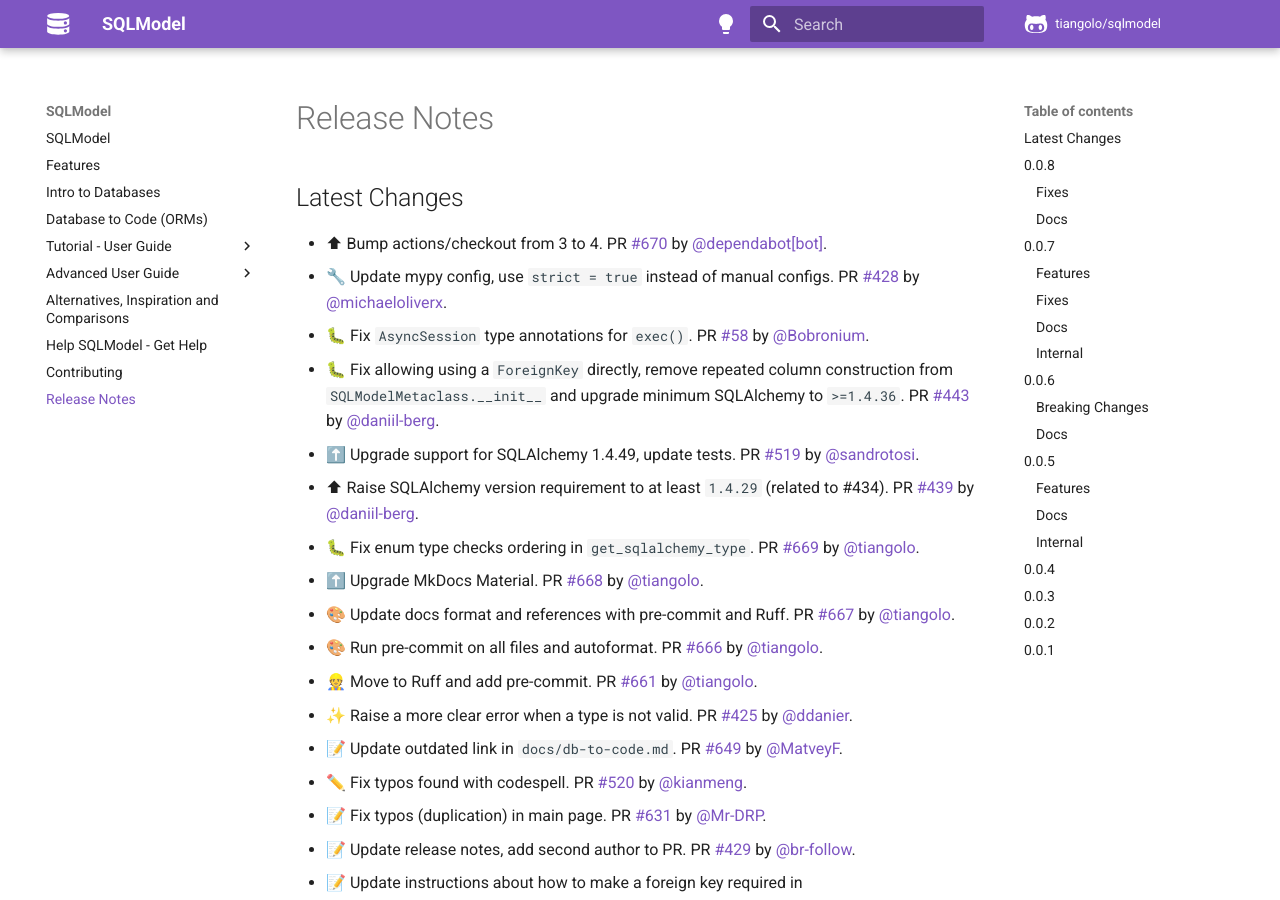
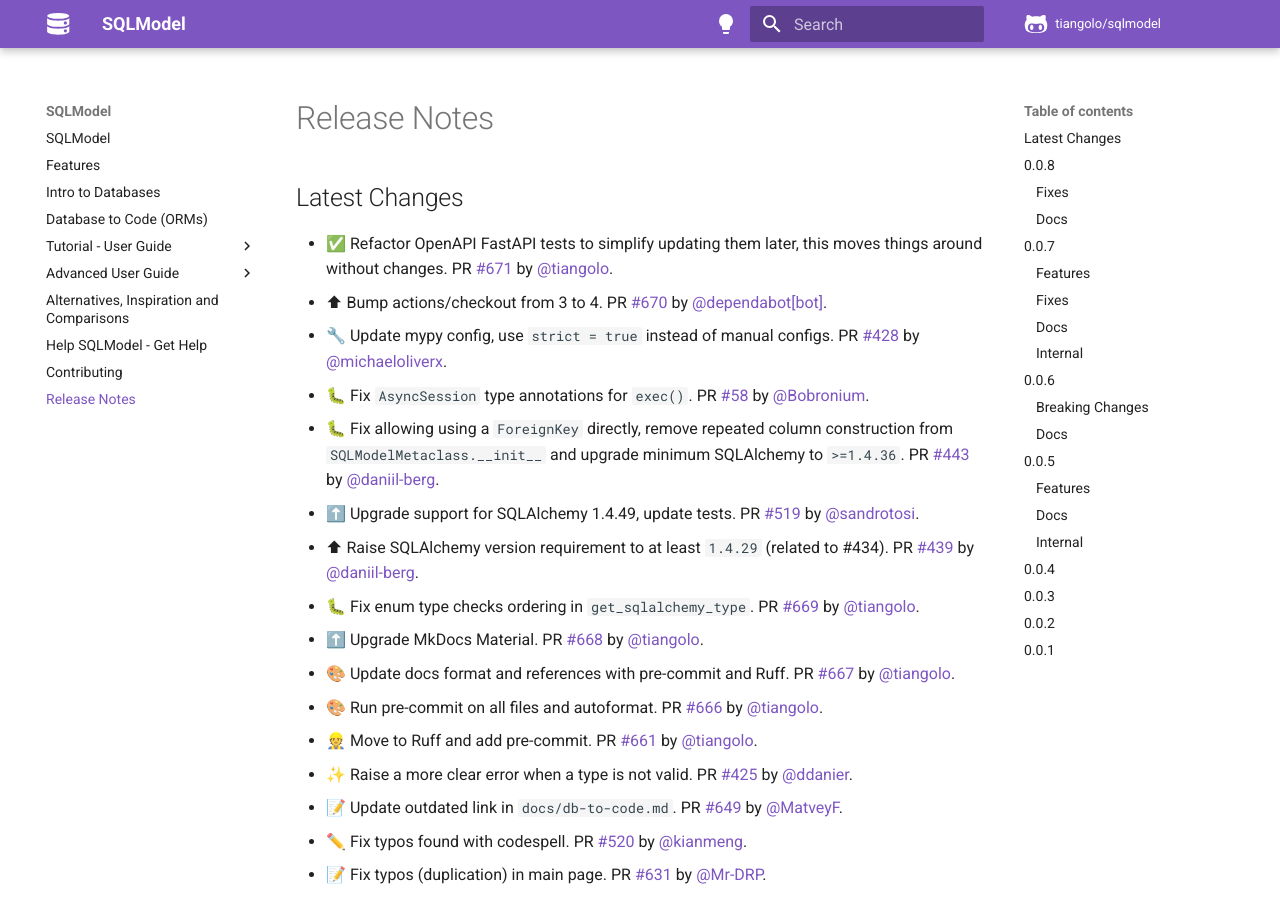
Before and after one commit to upmorpheus/Laravel-perfect, an MkDocs documentation site: the page built from docs/release-notes.md, in a window 1280 px wide and 900 px high. Built offline with MkDocs 1.6.1 and Material for MkDocs 9.7.7, drawn with Linux system fonts in a browser that asks for light colours; comment, search, counter and statistics services are not loaded.

Commit message:
📝 Update release notes

```diff
--- a/docs/release-notes.md
+++ b/docs/release-notes.md
@@ -2,6 +2,7 @@
 
 ## Latest Changes
 
+* ✅ Refactor OpenAPI FastAPI tests to simplify updating them later, this moves things around without changes. PR [#671](https://github.com/tiangolo/sqlmodel/pull/671) by [@tiangolo](https://github.com/tiangolo).
 * ⬆ Bump actions/checkout from 3 to 4. PR [#670](https://github.com/tiangolo/sqlmodel/pull/670) by [@dependabot[bot]](https://github.com/apps/dependabot).
 * 🔧 Update mypy config, use `strict = true` instead of manual configs. PR [#428](https://github.com/tiangolo/sqlmodel/pull/428) by [@michaeloliverx](https://github.com/michaeloliverx).
 * 🐛 Fix `AsyncSession` type annotations for `exec()`. PR [#58](https://github.com/tiangolo/sqlmodel/pull/58) by [@Bobronium](https://github.com/Bobronium).
```
